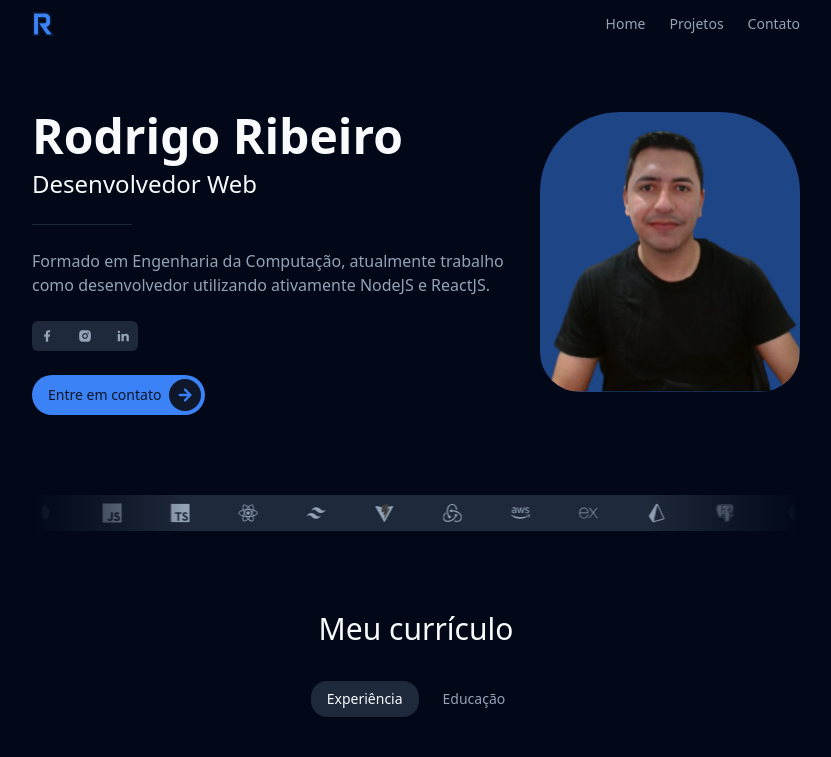
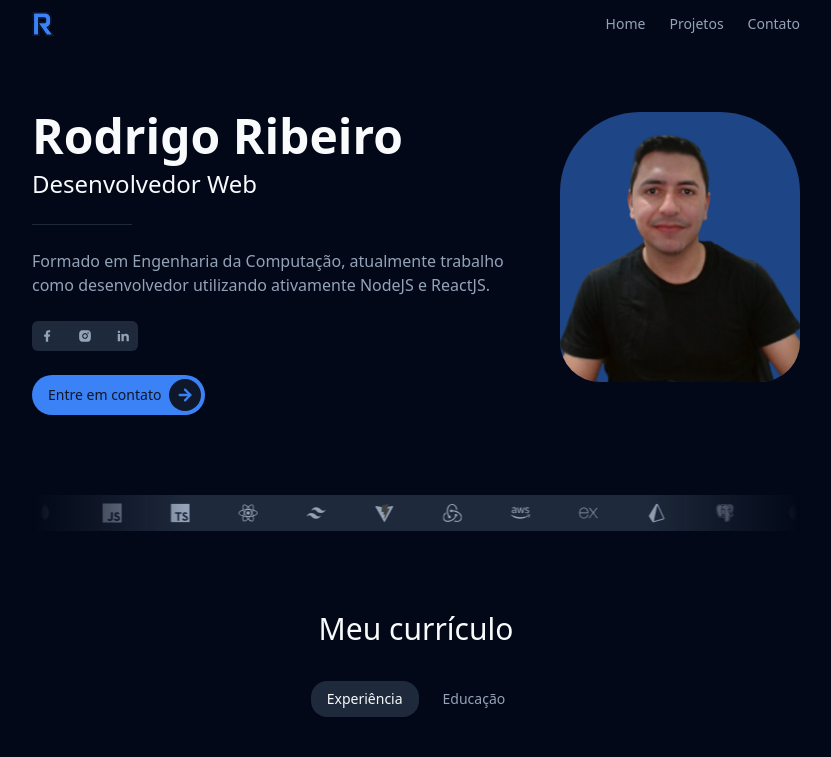
Before and after one commit to rodrigodasilva/portfolio-nextjs, a Next.js app: page / in a window 1280 px wide. Shown: the top 757 px of the page, without its empty margins (224-1055 px from the left). Built offline with nearby package versions, Linux system fonts and the light colour scheme; no server answers.

Commit message:
fix: banner aspect ratio

```diff
--- a/src/app/components/home-section.jsx
+++ b/src/app/components/home-section.jsx
@@ -1,4 +1,5 @@
 import Link from 'next/link'
+import Image from 'next/image'
 
 import { ButtonGroupSocialLinks } from '@/components/button-group-social-links'
 import { Button } from '@/components/ui/button'
@@ -6,17 +7,16 @@ import { IconCircleArrowRight } from '@/components/ui/icons'
 import { Separator } from '@/components/ui/separator'
 
 import { cn } from '@/utils/classnames'
-import Image from 'next/image'
 
-function Banner({ className = '', ...props }) {
+function Banner({ className = '' }) {
   return (
     <Image
-      src="/person.webp"
+      src="/person.png"
       alt="Person"
       width={140}
       height={150}
       className={cn(
-        'relative w-full flex items-end justify-center bg-primary/50',
+        'relative w-full flex items-end justify-center bg-primary/50  pt-4 object-cover',
         className
       )}
       priority
@@ -26,7 +26,7 @@ function Banner({ className = '', ...props }) {
 
 export function HomeSection() {
   return (
-    <section className="max-w-screen-md flex gap-4 w-full px-4 sm:px-0">
+    <section className="max-w-screen-md flex gap-4 w-full px-4 md:px-0">
       <div className="flex flex-col gap-6">
         <div className="flex gap-2 justify-between">
           <div className="flex flex-col justify-center gap-2">
@@ -35,7 +35,7 @@ export function HomeSection() {
               Desenvolvedor Web
             </h4>
           </div>
-          <Banner className="flex sm:hidden max-w-[140px] h-[150px] sm:max-w-[260px] sm:h-[280px] rounded-b-[20px] rounded-t-[40px] sm:rounded-b-[40px] sm:rounded-t-[80px]" />
+          <Banner className="flex sm:hidden max-w-[140px] h-[150px] rounded-b-[20px] rounded-t-[40px]" />
         </div>
         <Separator className="bg-border max-w-[100px] w-full" />
 
@@ -56,7 +56,7 @@ export function HomeSection() {
         </div>
       </div>
 
-      <Banner className="hidden sm:flex max-w-[260px] h-[280px] rounded-b-[40px] rounded-t-[80px]" />
+      <Banner className="hidden sm:flex max-w-[240px] h-[270px] rounded-b-[40px] rounded-t-[80px]" />
     </section>
   )
 }
```
Also changed, not shown: public/person.png (added), public/person.webp (deleted).
